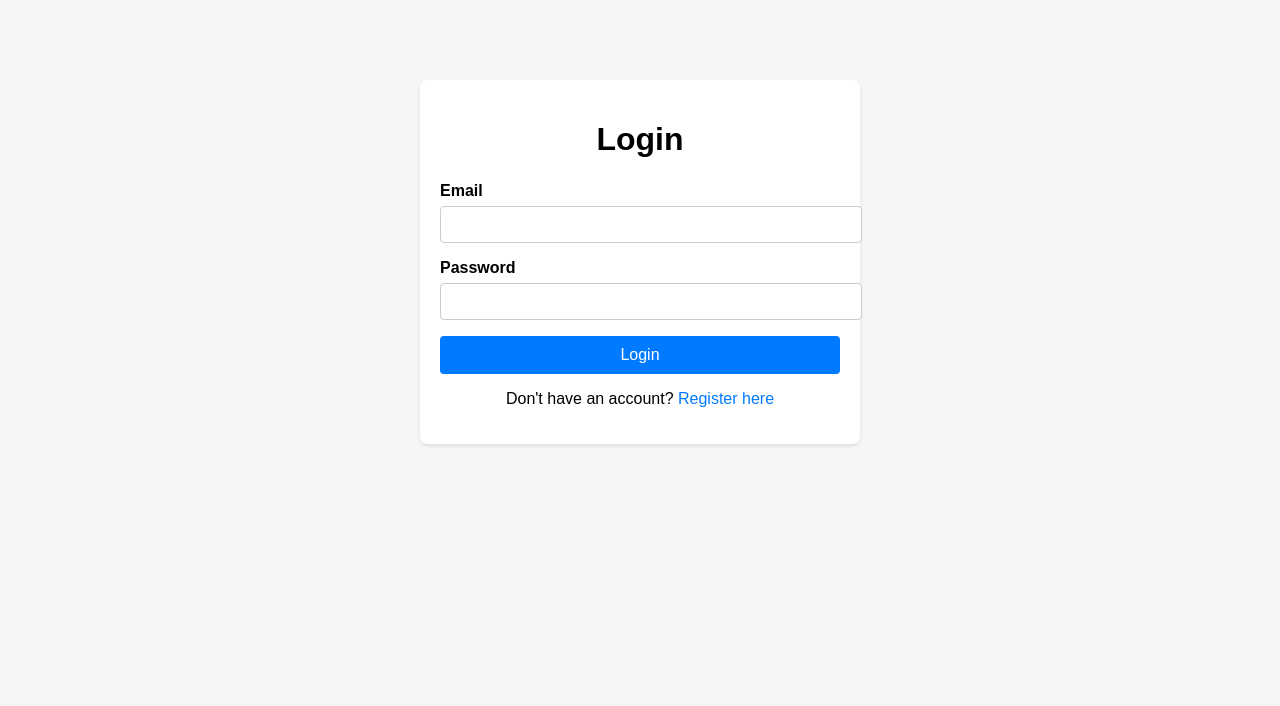
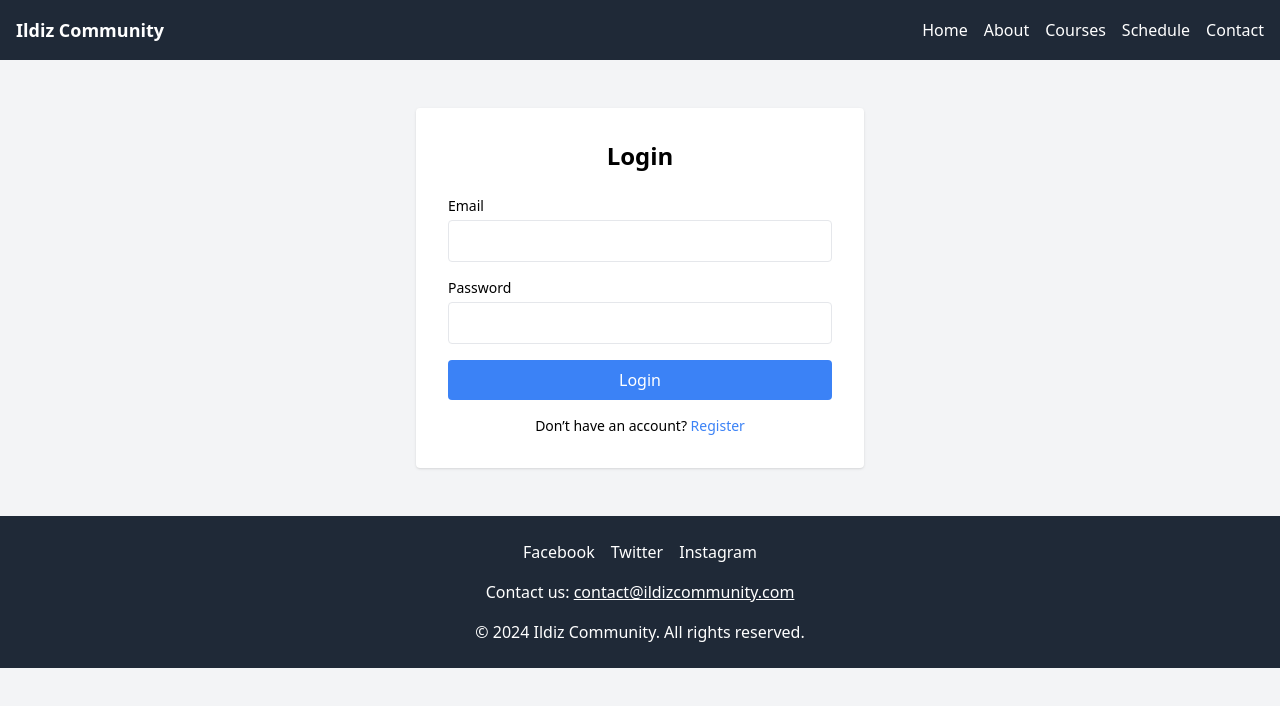
Before and after one commit to Toby-for/Chinor-website, a plain HTML site: page login.html in a window 1280 px wide. Drawn offline with nearby package versions, Linux system fonts and the light colour scheme.

Commit message:
Redesign login page

```diff
--- a/login.html
+++ b/login.html
@@ -3,58 +3,51 @@
 <head>
     <meta charset="UTF-8">
     <meta name="viewport" content="width=device-width, initial-scale=1.0">
-    <title>Ildiz Community - Login</title>
-    <style>
-        body { font-family: Arial, sans-serif; background-color: #f6f6f6; }
-        .login-container {
-            max-width: 400px;
-            margin: 80px auto;
-            padding: 20px;
-            background: #fff;
-            border-radius: 8px;
-            box-shadow: 0 2px 4px rgba(0,0,0,0.1);
-        }
-        h1 { text-align: center; margin-bottom: 24px; }
-        label { display: block; margin-bottom: 6px; font-weight: bold; }
-        input[type="email"], input[type="password"] {
-            width: 100%;
-            padding: 10px;
-            margin-bottom: 16px;
-            border: 1px solid #ccc;
-            border-radius: 4px;
-        }
-        button {
-            width: 100%;
-            padding: 10px;
-            background-color: #007bff;
-            color: white;
-            border: none;
-            border-radius: 4px;
-            cursor: pointer;
-            font-size: 16px;
-        }
-        button:hover {
-            background-color: #0069d9;
-        }
-        .register-link {
-            text-align: center;
-            margin-top: 16px;
-        }
-        .register-link a { color: #007bff; text-decoration: none; }
-        .register-link a:hover { text-decoration: underline; }
-    </style>
+    <title>Login – Ildiz Community</title>
+    <script src="https://cdn.tailwindcss.com"></script>
 </head>
-<body>
-    <div class="login-container">
-        <h1>Login</h1>
-        <form>
-            <label for="email">Email</label>
-            <input type="email" id="email" name="email" required>
-            <label for="password">Password</label>
-            <input type="password" id="password" name="password" required>
-            <button type="submit">Login</button>
-        </form>
-        <p class="register-link">Don't have an account? <a href="register.html">Register here</a></p>
-    </div>
+<body class="font-sans antialiased bg-gray-100">
+    <!-- Navigation Bar -->
+    <nav class="bg-gray-800 text-white p-4">
+        <div class="container mx-auto flex items-center justify-between">
+            <div class="text-lg font-semibold">Ildiz Community</div>
+            <ul class="flex space-x-4">
+                <li><a href="index.html" class="hover:underline">Home</a></li>
+                <li><a href="about.html" class="hover:underline">About</a></li>
+                <li><a href="courses.html" class="hover:underline">Courses</a></li>
+                <li><a href="schedule.html" class="hover:underline">Schedule</a></li>
+                <li><a href="contact.html" class="hover:underline">Contact</a></li>
+            </ul>
+        </div>
+    </nav>
+
+    <main class="flex items-center justify-center py-12 px-4">
+        <div class="w-full max-w-md bg-white p-8 rounded shadow">
+            <h1 class="text-2xl font-semibold text-center mb-6">Login</h1>
+            <form>
+                <label for="email" class="block text-sm font-medium mb-1">Email</label>
+                <input type="email" id="email" name="email" required class="w-full p-2 border rounded mb-4" />
+
+                <label for="password" class="block text-sm font-medium mb-1">Password</label>
+                <input type="password" id="password" name="password" required class="w-full p-2 border rounded mb-4" />
+
+                <button type="submit" class="w-full bg-blue-500 text-white py-2 rounded hover:bg-blue-600">Login</button>
+            </form>
+            <p class="text-center text-sm mt-4">Don’t have an account? <a href="register.html" class="text-blue-500 hover:underline">Register</a></p>
+        </div>
+    </main>
+
+    <!-- Footer -->
+    <footer class="bg-gray-800 text-white py-6" id="site-footer">
+        <div class="container mx-auto text-center space-y-4">
+            <div class="flex justify-center space-x-4">
+                <a href="#" class="hover:text-gray-400">Facebook</a>
+                <a href="#" class="hover:text-gray-400">Twitter</a>
+                <a href="#" class="hover:text-gray-400">Instagram</a>
+            </div>
+            <p>Contact us: <a href="mailto:contact@ildizcommunity.com" class="underline hover:text-gray-400">contact@ildizcommunity.com</a></p>
+            <p>&copy; 2024 Ildiz Community. All rights reserved.</p>
+        </div>
+    </footer>
 </body>
 </html>
```
